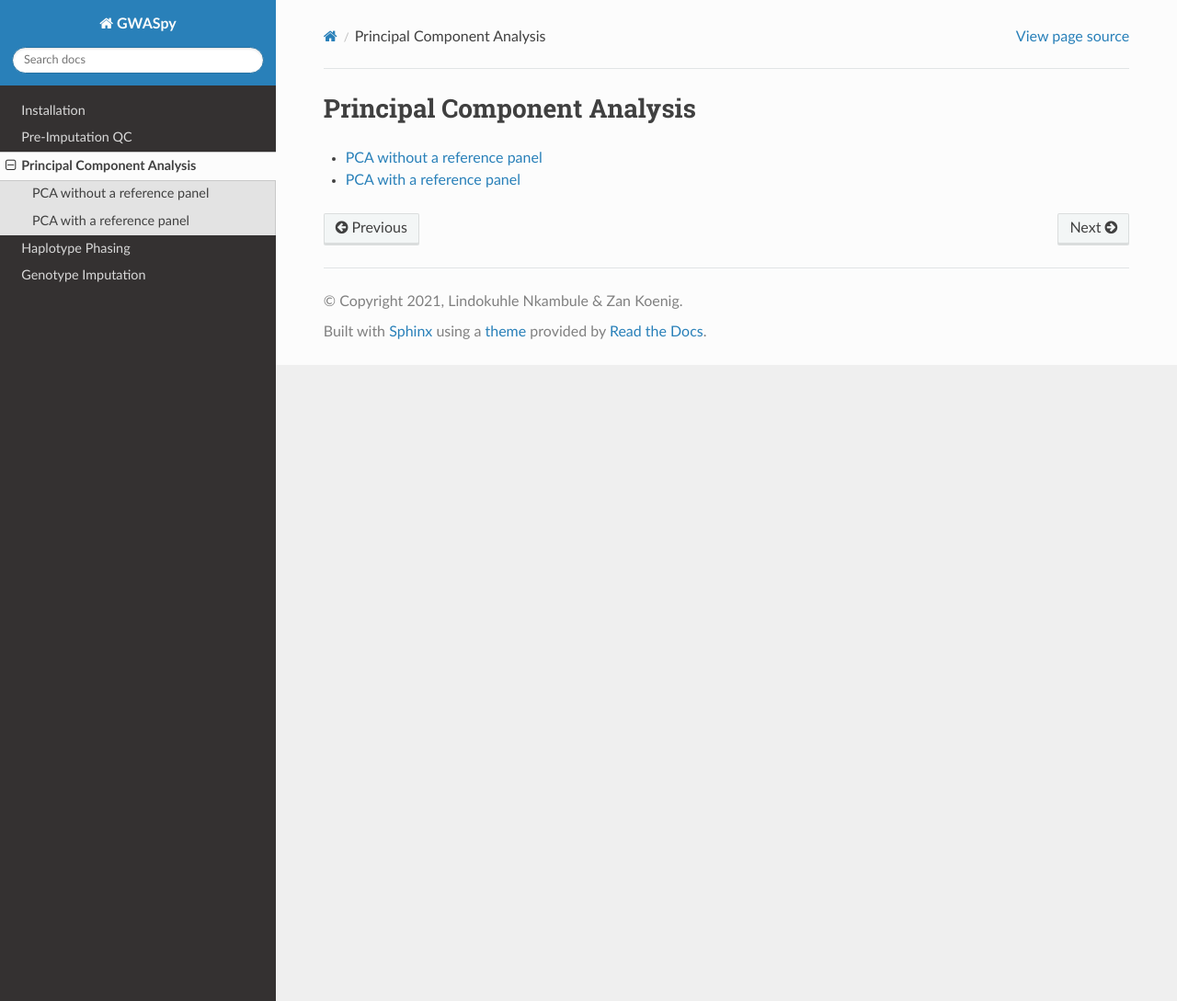
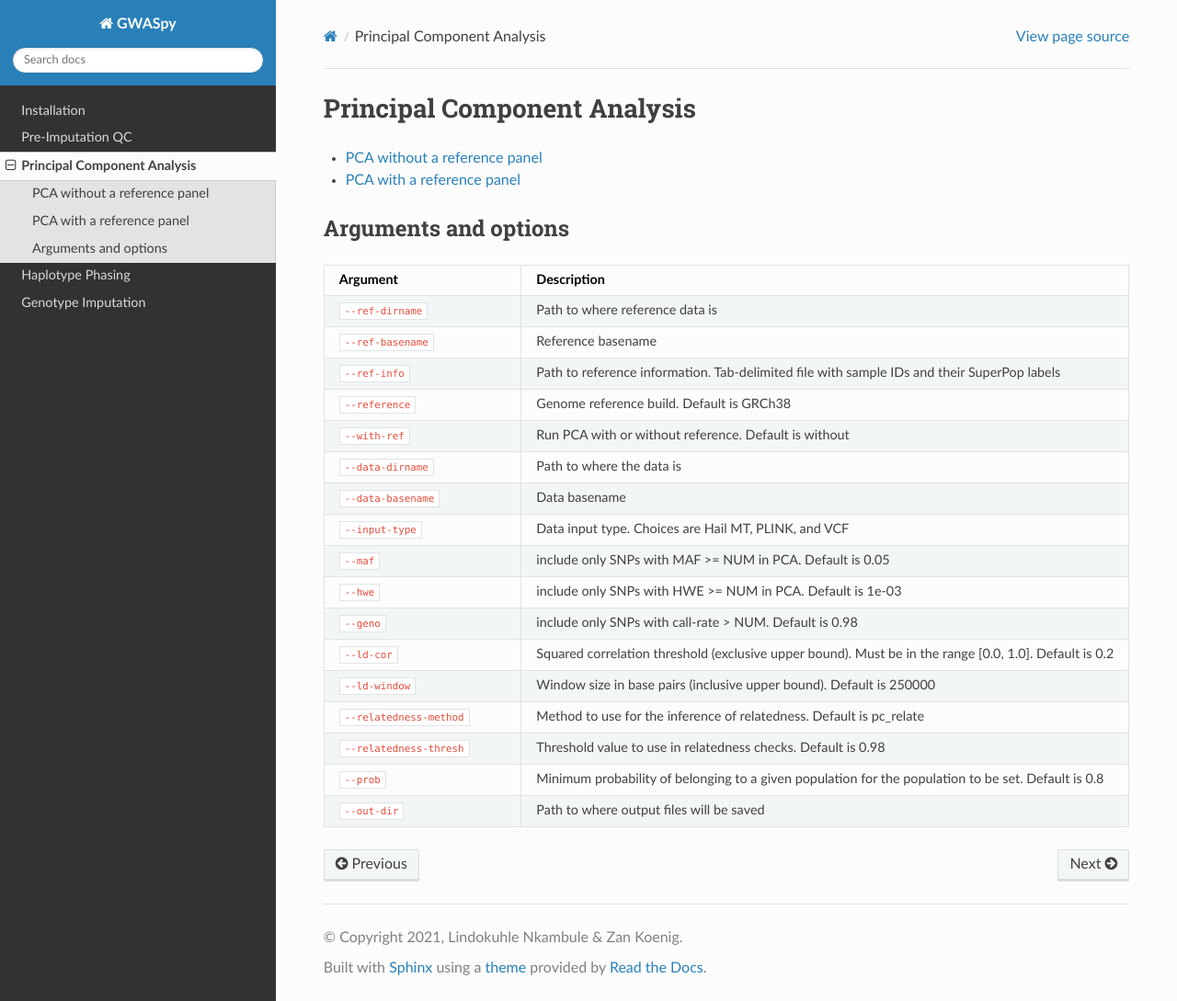
Before and after one commit to atgu/GWASpy, a Sphinx documentation site: the page built from docs/pca.rst, in a window 1280 px wide and 1089 px high. Shown: the whole window at 92% size. Built offline with Sphinx 7.4.7 and the Read the Docs theme 2.0.0, drawn with Linux system fonts in a browser that asks for light colours.

Commit message:
added arguments and options tables for preimp_qc, pca, and phasing

```diff
--- a/docs/pca.rst
+++ b/docs/pca.rst
@@ -9,3 +9,47 @@ Principal Component Analysis
 
         PCA without a reference panel <pca/without_ref.rst>
         PCA with a reference panel <pca/with_ref.rst>
+
+Arguments and options
+#####################
+
+.. list-table::
+   :widths: 25 50
+   :header-rows: 1
+
+   * - Argument
+     - Description
+   * - :code:`--ref-dirname`
+     - Path to where reference data is
+   * - :code:`--ref-basename`
+     - Reference basename
+   * - :code:`--ref-info`
+     - Path to reference information. Tab-delimited file with sample IDs and their SuperPop labels
+   * - :code:`--reference`
+     - Genome reference build. Default is GRCh38
+   * - :code:`--with-ref`
+     - Run PCA with or without reference. Default is without
+   * - :code:`--data-dirname`
+     - Path to where the data is
+   * - :code:`--data-basename`
+     - Data basename
+   * - :code:`--input-type`
+     - Data input type. Choices are Hail MT, PLINK, and VCF
+   * - :code:`--maf`
+     - include only SNPs with MAF >= NUM in PCA. Default is 0.05
+   * - :code:`--hwe`
+     - include only SNPs with HWE >= NUM in PCA. Default is 1e-03
+   * - :code:`--geno`
+     - include only SNPs with call-rate > NUM. Default is 0.98
+   * - :code:`--ld-cor`
+     - Squared correlation threshold (exclusive upper bound). Must be in the range [0.0, 1.0]. Default is 0.2
+   * - :code:`--ld-window`
+     - Window size in base pairs (inclusive upper bound). Default is 250000
+   * - :code:`--relatedness-method`
+     - Method to use for the inference of relatedness. Default is pc_relate
+   * - :code:`--relatedness-thresh`
+     - Threshold value to use in relatedness checks. Default is 0.98
+   * - :code:`--prob`
+     - Minimum probability of belonging to a given population for the population to be set. Default is 0.8
+   * - :code:`--out-dir`
+     - Path to where output files will be saved
```
Also changed, not shown: docs/phasing.rst (+28 -0 lines), docs/preimp_qc.rst (+41 -1 lines).
